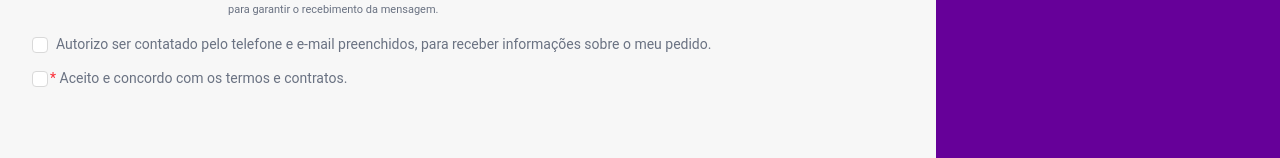
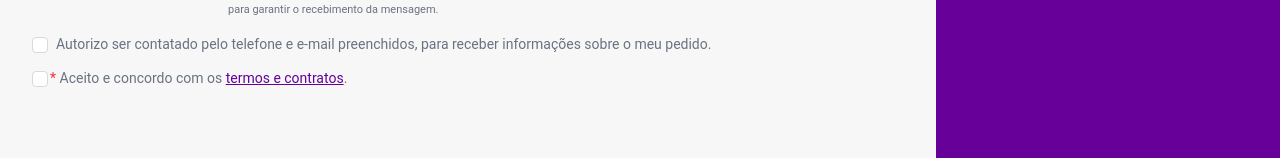
Before and after one commit to gabipq23/new-workspace-lead, a React (Vite) app: page /verify-information/1 in a window 1280 px wide. Shown: the part 341-499 px from the top of the page. Built offline with nearby package versions, Linux system fonts and the light colour scheme; no server answers.

Commit message:
feat: add modal for terms and conditions in third step component

```diff
--- a/src/components/order/thirdStep/thirdStep.tsx
+++ b/src/components/order/thirdStep/thirdStep.tsx
@@ -4,7 +4,7 @@ import Header from "../components/header";
 import OrderResumeDesktop from "../components/orderResumeDesktop";
 import { useOrderStore } from "../../../context/context";
 import { useState } from "react";
-import { Button, Checkbox, ConfigProvider } from "antd";
+import { Button, Checkbox, ConfigProvider, Modal } from "antd";
 import { PhoneInput } from "../../../utils/input";
 import { useNavigate, useParams } from "react-router-dom";
 import {
@@ -17,7 +17,7 @@ export default function ThirdStep() {
     useOrderStore();
   const [showServices, setShowServices] = useState(false);
   const [hasTriedSubmit, setHasTriedSubmit] = useState(false);
-
+  const [isModalOpen, setIsModalOpen] = useState(false);
   const second_manager_phone = thirdStepData.second_manager_phone || "";
   const acceptContact = thirdStepData.acceptContact || false;
   const acceptTerms = thirdStepData.acceptTerms || false;
@@ -276,7 +276,15 @@ export default function ThirdStep() {
                           className="text-[14px] text-gray-500"
                         >
                           <span className="text-red-500">*</span> Aceito e
-                          concordo com os termos e contratos.
+                          concordo com os{" "}
+                          <button
+                            style={{ color: "#660099" }}
+                            className="underline  cursor-pointer"
+                            onClick={() => setIsModalOpen(true)}
+                          >
+                            termos e contratos
+                          </button>
+                          .
                         </p>
                         {hasTriedSubmit && !acceptTerms && (
                           <p className="text-red-500 text-xs mt-1">
@@ -331,6 +339,66 @@ export default function ThirdStep() {
           </>
         )}
       </div>
+      {isModalOpen && (
+        <Modal
+          open={isModalOpen}
+          onCancel={() => {
+            setIsModalOpen(false);
+          }}
+          footer={null}
+          title="Termos e Contratos"
+          centered
+          width={560}
+        >
+          <div className="text-center flex flex-col gap-4">
+            <p>
+              Lorem Ipsum is simply dummy text of the printing and typesetting
+              industry. Lorem Ipsum has been the industry's standard dummy text
+              ever since the 1500s, when an unknown printer took a galley of
+              type and scrambled it to make a type specimen book. It has
+              survived not only five centuries, but also the leap into
+              electronic typesetting, remaining essentially unchanged. It was
+              popularised in the 1960s with the release of Letraset sheets
+              containing Lorem Ipsum passages, and more recently with desktop
+              publishing software like Aldus PageMaker including versions of
+              Lorem Ipsum.
+            </p>
+            {/* <div className="flex justify-center gap-6">
+              <ConfigProvider
+                theme={{
+                  token: {
+                    colorPrimary: "#660099",
+                    colorText: "#660099",
+                    colorBorder: "#660099",
+                    fontSize: 14,
+                    colorPrimaryHover: "#9933cc",
+                  },
+                }}
+              >
+                <Button
+                  type="primary"
+                  size="large"
+                  onClick={() => {
+                    setIsModalOpen(false);
+                  }}
+                >
+                 Aceito
+                </Button>
+                <Button
+                  variant="outlined"
+                  size="large"
+                  onClick={() => {
+                    setIsModalOpen(false);
+                  }}
+                  className="self-end"
+                >
+                  Não
+                </Button>
+              </ConfigProvider>
+            </div> */}
+          </div>
+        </Modal>
+      )}
     </>
   );
 }
```
Also changed, not shown: src/components/order/thirdStep/terms.tsx (deleted).
